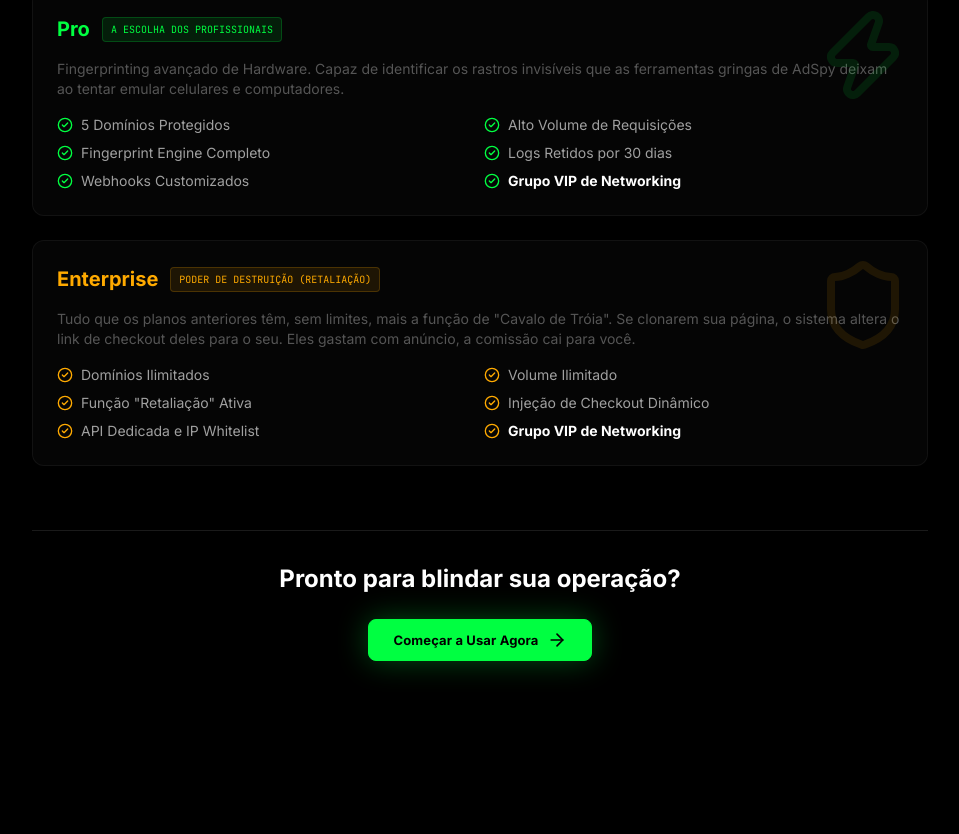
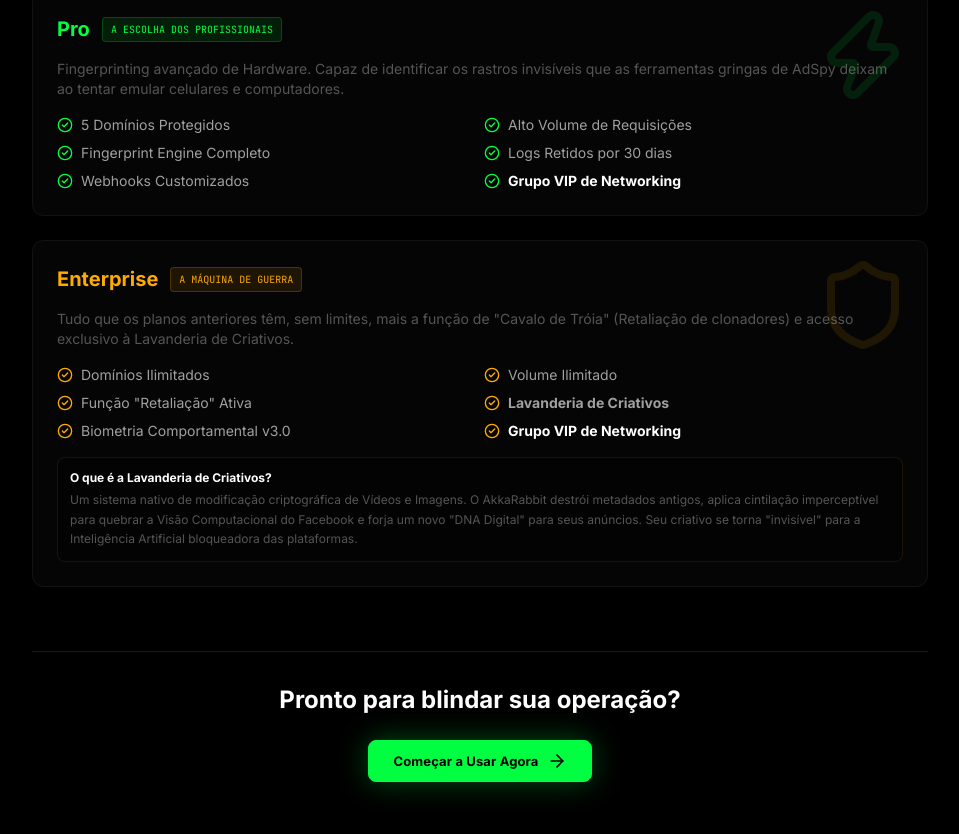
Before and after one commit to alandesouza777z-ship-it/Akka-Rabbit, a Next.js app: page /como-funciona in a window 1280 px wide. Shown: the part 1486-2320 px from the top of the page, without its empty margins (160-1119 px from the left). Before the commit the page ends 2243 px from the top, so only its background shows below. Built offline with nearby package versions, Linux system fonts and the light colour scheme.

Commit message:
feat: restrict Laundry to Enterprise tier, add full internal doc explainer, and detailed landing page summary

```diff
--- a/src/app/como-funciona/page.tsx
+++ b/src/app/como-funciona/page.tsx
@@ -144,19 +144,25 @@
                 <div className="absolute top-0 right-0 p-4 opacity-10 pointer-events-none"><Shield className="w-24 h-24 text-warning" /></div>
                 <div className="flex items-center gap-3 mb-4">
                   <h3 className="text-xl font-bold text-warning">Enterprise</h3>
-                  <span className="px-2 py-1 bg-warning/10 text-warning text-[10px] uppercase font-mono rounded-sm border border-warning/20">Poder de Destruição (Retaliação)</span>
+                  <span className="px-2 py-1 bg-warning/10 text-warning text-[10px] uppercase font-mono rounded-sm border border-warning/20">A Máquina de Guerra</span>
                 </div>
                 <p className="text-sm text-text-muted mb-4">
-                  Tudo que os planos anteriores têm, sem limites, mais a função de "Cavalo de Tróia". Se clonarem sua página, o sistema altera o link de checkout deles para o seu. Eles gastam com anúncio, a comissão cai para você.
+                  Tudo que os planos anteriores têm, sem limites, mais a função de "Cavalo de Tróia" (Retaliação de clonadores) e acesso exclusivo à Lavanderia de Criativos.
                 </p>
                 <ul className="grid grid-cols-1 md:grid-cols-2 gap-2 text-sm text-text-secondary">
                   <li className="flex items-center gap-2"><CheckCircle2 className="w-4 h-4 text-warning" /> Domínios Ilimitados</li>
                   <li className="flex items-center gap-2"><CheckCircle2 className="w-4 h-4 text-warning" /> Volume Ilimitado</li>
                   <li className="flex items-center gap-2"><CheckCircle2 className="w-4 h-4 text-warning" /> Função "Retaliação" Ativa</li>
-                  <li className="flex items-center gap-2"><CheckCircle2 className="w-4 h-4 text-warning" /> Injeção de Checkout Dinâmico</li>
-                  <li className="flex items-center gap-2"><CheckCircle2 className="w-4 h-4 text-warning" /> API Dedicada e IP Whitelist</li>
+                  <li className="flex items-center gap-2"><CheckCircle2 className="w-4 h-4 text-warning" /> <strong>Lavanderia de Criativos</strong></li>
+                  <li className="flex items-center gap-2"><CheckCircle2 className="w-4 h-4 text-warning" /> Biometria Comportamental v3.0</li>
                   <li className="flex items-center gap-2 font-bold text-white"><CheckCircle2 className="w-4 h-4 text-warning" /> Grupo VIP de Networking</li>
                 </ul>
+                <div className="mt-4 p-3 bg-black/40 border border-warning/10 rounded-lg">
+                  <h4 className="text-white text-xs font-bold mb-1">O que é a Lavanderia de Criativos?</h4>
+                  <p className="text-xs text-text-muted leading-relaxed">
+                    Um sistema nativo de modificação criptográfica de Vídeos e Imagens. O AkkaRabbit destrói metadados antigos, aplica cintilação imperceptível para quebrar a Visão Computacional do Facebook e forja um novo "DNA Digital" para seus anúncios. Seu criativo se torna "invisível" para a Inteligência Artificial bloqueadora das plataformas.
+                  </p>
+                </div>
               </div>
             </div>
           </section>
--- a/src/app/dashboard/como-funciona/page.tsx
+++ b/src/app/dashboard/como-funciona/page.tsx
@@ -182,6 +182,49 @@
           </div>
         </motion.section>
 
+        {/* Lavanderia de Criativos (Enterprise) */}
+        <motion.section
+          initial={{ opacity: 0, y: 20 }}
+          animate={{ opacity: 1, y: 0 }}
+          transition={{ delay: 0.6 }}
+          className="glass-card rounded-xl p-8 border border-neon/20 md:col-span-2"
+        >
+          <div className="flex items-center justify-between mb-4">
+            <h2 className="text-lg font-bold text-neon flex items-center gap-2">
+              <Zap /> Lavanderia de Criativos (Blindagem Anti-IA)
+            </h2>
+            <span className="px-2 py-1 bg-neon/10 text-neon text-[10px] uppercase font-mono rounded-sm border border-neon/20">Exclusivo Enterprise</span>
+          </div>
+          <div className="grid grid-cols-1 md:grid-cols-2 gap-8 text-sm text-text-secondary">
+            <div className="space-y-4">
+              <p>
+                Os seus domínios já estão blindados, mas e os seus criativos? O algoritmo do Facebook analisa o DNA binário (Hash) e o visual (Visão Computacional) de todas as fotos e vídeos. Se você sobe um vídeo que já tomou bloqueio, a conta cai na mesma hora.
+              </p>
+              <p>
+                Nossa Lavanderia de Criativos resolve isso diretamente no seu navegador, hackeando as APIs nativas do HTML5 para processamento criptográfico:
+              </p>
+              <ul className="list-disc pl-5 space-y-2 text-white">
+                <li><strong>Imagens:</strong> Destruição de metadados antigos e injeção de "Ruído Adversário Esteganográfico" nos pixels. Um ruído matematicamente calculado para ser invisível ao olho humano, mas que "cega" a rede neural da plataforma.</li>
+                <li><strong>Vídeos (Cintilação):</strong> Usamos `MediaRecorder` para assistir ao vídeo e regravá-lo em tempo real, injetando quadros pretos a cada 7 frames. A IA tira foto da tela preta!</li>
+              </ul>
+            </div>
+            <div className="bg-black/40 p-5 rounded-lg border border-neon/10 space-y-4">
+              <h3 className="font-bold text-white flex items-center gap-2">
+                <Terminal className="w-4 h-4 text-neon" /> Falsificação EXIF (Spoofing)
+              </h3>
+              <p>
+                Após a recodificação da mídia, o AkkaRabbit escreve um falso cabeçalho EXIF nos bytes binários do arquivo, forjando a origem da foto/vídeo.
+              </p>
+              <p>
+                O arquivo é assinado digitalmente como: <code>Apple iPhone 15 Pro Max | Data Atual</code>.
+              </p>
+              <p className="text-neon font-bold">
+                Resultado: O Facebook confere os metadados profundos e credita alta nota de confiança (Trust Score) para o arquivo, achando que foi gravado naquele exato minuto por um smartphone de última geração (caríssimo). Isso diminui drasticamente as suspeitas sobre o anúncio.
+              </p>
+            </div>
+          </div>
+        </motion.section>
+
       </div>
     </div>
   );
```
